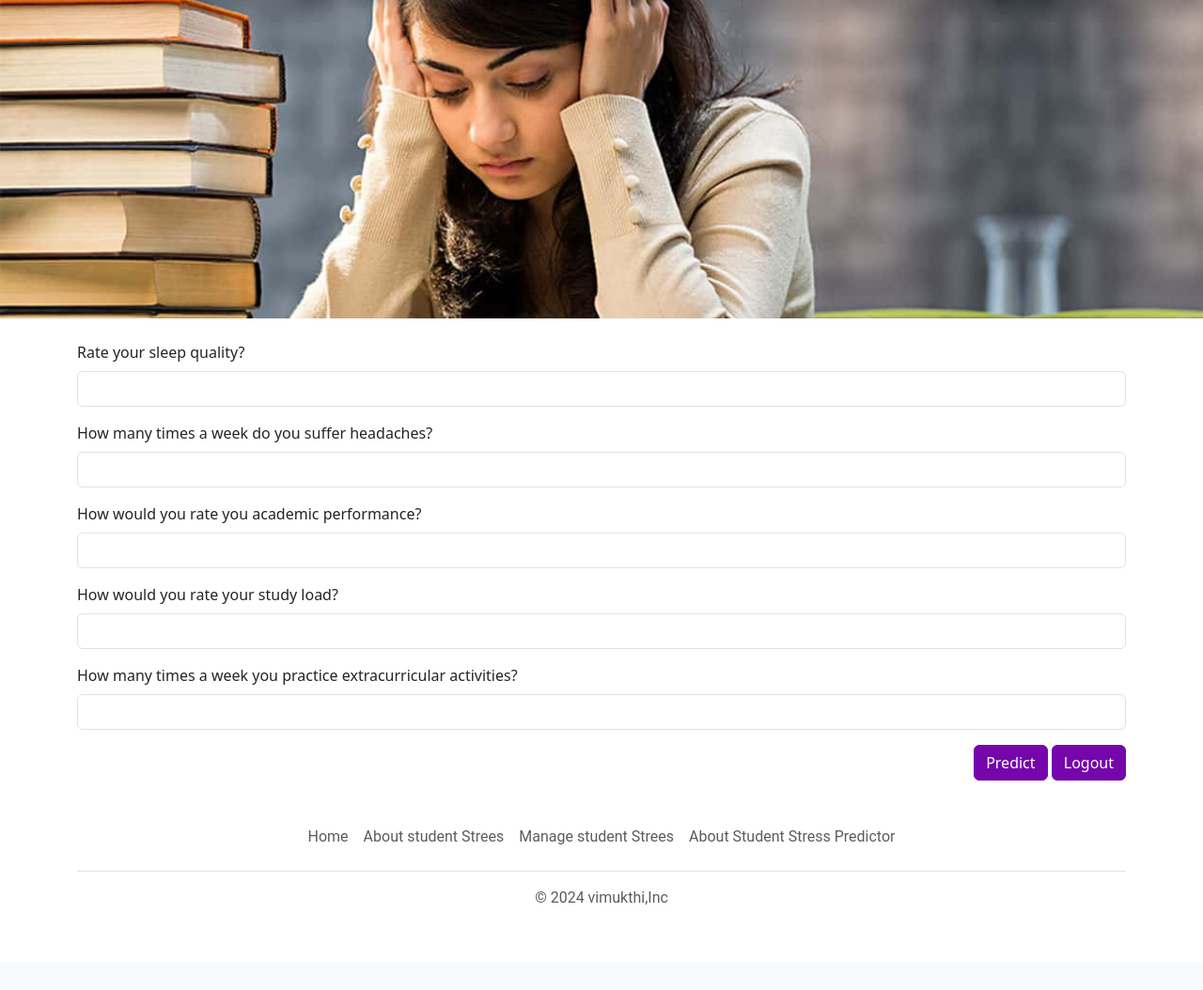
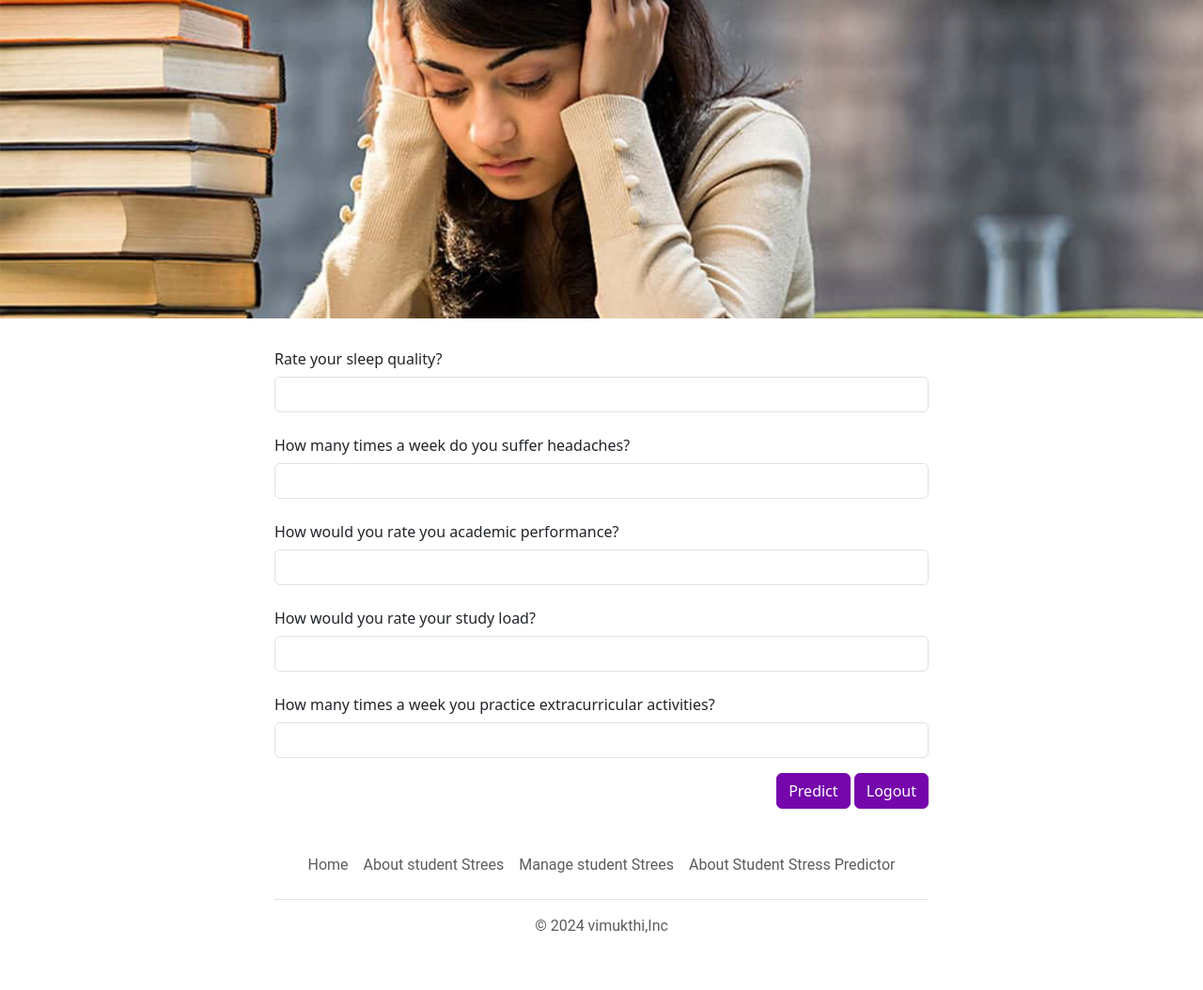
Before and after one commit to VimukthiC/student-stress-predictor, a Flask app: page /dashboard in a window 1280 px wide. Shown: the part 76-1130 px from the top of the page at 94% size. Before the commit the page ends 1039 px from the top, so only its background shows below. Run offline with Flask 3, Linux system fonts and the light colour scheme; parts of the project's set-up code (start-up, migrations or seed data) failed here and were passed over; some libraries are stand-ins or nearby versions.

Commit message:
Modified

```diff
--- a/static/css/login.css
+++ b/static/css/login.css
@@ -26,8 +26,8 @@ p,ul{
   color: rgb(80,80,80);
 }
 
-#container{
-  max-width: 720px;
+.container{
+  max-width: 720px!important;
   margin: 0 auto 0 auto;
 }
 
--- a/static/css/signup.css
+++ b/static/css/signup.css
@@ -26,8 +26,8 @@ p,ul{
   color: rgb(80,80,80);
 }
 
-#container{
-  max-width: 720px;
+.container{
+  max-width: 720px!important;
   margin: 0 auto 0 auto;
 }
 
--- a/templates/dashboard.html
+++ b/templates/dashboard.html
@@ -17,30 +17,34 @@
 
     <main class="container home_container">
 
-      <section class="mt-4">
+      <section class="mt-3">
           <form action="/dashboard" method="POST">
             {{ form.hidden_tag() }}
 
+
               <div class="mb-3">
-              <label for="sleep_quality" class="form-label">Rate your sleep quality?</label>
+                <label for="sleep_quality" class="col-sm-12 col-form-label">Rate your sleep quality?</label>
                 <input type="text" name="sleep_quality" class="form-control" id="sleep_quality" required>
               </div>
               <div class="mb-3">
-              <label for="suffer_headaches" class="form-label">How many times a week do you suffer headaches?</label>
+                <label for="suffer_headaches" class="col-sm-12 col-form-label">How many times a week do you suffer headaches?</label>
                 <input type="text" name="suffer_headaches" class="form-control" id="suffer_headaches" required>
               </div>
               <div class="mb-3">
-              <label for="academic_performance" class="form-label">How would you rate you academic performance?</label>
+                <label for="academic_performance" class="col-sm-12 col-form-label">How would you rate you academic performance?</label>
                 <input type="text" name="academic_performance" class="form-control" id="academic_performance" required>
               </div>
               <div class="mb-3">
-              <label for="study_load" class="form-label">How would you rate your study load?</label>
+                <label for="study_load" class="col-sm-12 col-form-label">How would you rate your study load?</label>
                 <input type="text" name="study_load" class="form-control" id="study_load" required>
               </div>
               <div class="mb-3">
-              <label for="extracurricular_activities" class="form-label">How many times a week you practice extracurricular activities?</label>
+                <label for="extracurricular_activities" class="col-sm-12 col-form-label">How many times a week you practice extracurricular activities?</label>
                 <input type="text" name="extracurricular_activities" class="form-control" id="extracurricular_activities" required>
               </div>
+
+
+
             <div class="text-end">
                <button type="submit" name="submit" id="btnLogin" class="btn btn-primary">Predict</button>
                <a href="/logout" type="submit" name="submit" id="btnLogout" class="btn btn-primary">Logout</a>
```
Lines whose indentation alone changed are shown as unchanged.
